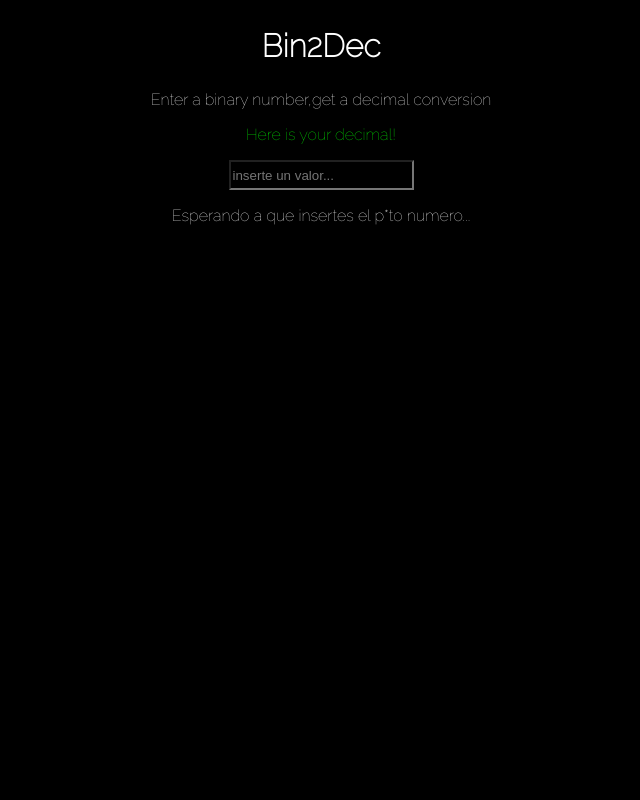
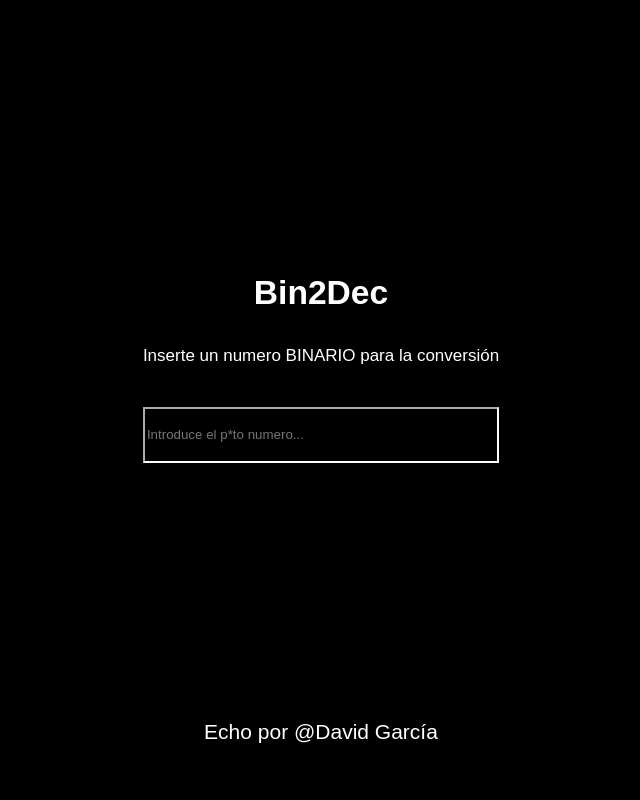
Before and after one commit to Davidgr04/Bin2Dec, a plain HTML site: page index.html in a window 1280 px wide. Shown: the whole page, without its empty margins (319-959 px from the left). Drawn offline with Linux system fonts and the light colour scheme; a web font is replaced by a local one.

Commit message:
1 commit

```diff
--- a/css/style.css
+++ b/css/style.css
@@ -1,17 +1,21 @@
-@import url('https://fonts.googleapis.com/css2?family=Raleway:wght@100&display=swap');
+@import url('https://fonts.googleapis.com/css2?family=Josefin+Sans:wght@100&family=Neucha&family=Roboto+Mono:ital@1&display=swap');
 html {
-    font-size: 16px;
+    font-size: 21px;
 }
 
 
 /* Redimensión de fuente utilizando rem */
 
 p {
-    font-size: 1rem;
+    font-size: 17px;
+    color: white;
+    text-align: center;
 }
 
 h1 {
-    font-size: 3rem;
+    font-size: 30px;
+    text-align: center;
+    color: white;
 }
 
 h2 {
@@ -42,12 +46,14 @@ h6 {
 
 * {
     box-sizing: border-box;
+    font-family: 'Ubuntu', sans-serif;
 }
 
 body {
     margin: 0;
-    font-family: 'Raleway', sans-serif;
     height: 100vh;
+    width: 100vw;
+    background-color: black;
 }
 
 
@@ -64,7 +70,7 @@ body {
 
 .column-1 {
     width: 100%;
-    float: left;
+    height: 100%;
 }
 
 .column-2 {
@@ -100,45 +106,17 @@ body {
 
 /* Otras clases */
 
-.bordes {
-    border: 1px solid black;
-    width: 30%;
-    padding: 2%;
-    border-radius: 20px;
-}
-
-.naranja {
-    background-color: orange;
-}
-
-input,
-select {
-    height: 30px;
-    margin: 5px;
-}
-
-
-/* clase para centrar contenido en horizontal y vertical (lo centra respecto al elemento padre) */
-
-.flex {
-    display: flex;
-    align-items: center;
-    justify-content: center;
-}
-
-p {
+a {
+    text-decoration: none;
     color: white;
 }
 
-#header {
+input {
+    width: 100%;
     background-color: black;
-    text-align: center;
-    height: 100%;
-}
-
-input {
-    -webkit-appearance: none;
-    margin: 0;
+    border-color: white;
+    color: white;
+    height: 7vh;
 }
 
 input[type=number]::-webkit-inner-spin-button,
@@ -149,6 +127,27 @@ input[type=number]::-webkit-outer-spin-button {
 
 input[type=number] {
     -moz-appearance: textfield;
+}
+
+footer {
+    color: white;
+    text-align: center;
+    height: 10vh;
+}
+
+
+/* clase para centrar contenido en horizontal y vertical (lo centra respecto al elemento padre) */
+
+.Centar {
+    text-align: center;
+    color: white;
+}
+
+.flex {
+    display: flex;
+    align-items: center;
+    justify-content: center;
+    height: 90vh;
 }
 
 @media only screen and (max-width: 600px) {
--- a/index.html
+++ b/index.html
@@ -6,21 +6,24 @@
     <meta http-equiv="X-UA-Compatible" content="IE=edge">
     <meta name="viewport" content="width=device-width, initial-scale=1.0">
     <title>Bin2Dec</title>
-    <script src="./js/main.js"></script>
-    <link rel="stylesheet" href="./css/style.css">
+    <link rel="shortcut icon" href="./img/icono.png" type="image/x-icon">
+    <link rel="stylesheet" href="css/style.css">
+    <script src="js/main.js"></script>
 </head>
 
 <body>
-    <div id="header" class="row">
-        <div class="column-1 flex">
-            <div>
-                <h2 style="color: white;">Bin2Dec</h2>
-                <p>Enter a binary number,get a decimal conversion</p>
-                <p style="color: rgb(0, 255, 0);">Here is your decimal!</p>
-                <input style="background-color: black; color: white;" id="binario" type="number" placeholder="inserte un valor..." onkeyup="Bin2Dec()">
-                <p id="decimal">Esperando a que insertes el p*to numero...</p>
-            </div>
+    <div class="flex">
+        <div>
+            <h3 class="Centar" style="color:  white;">Bin2Dec</h3>
+            <p>Inserte un numero BINARIO para la conversión</p>
+            <p style="color: rgb(255, 0, 0);" id="error1"></p>
+            <p style="color: rgb(0, 255, 13);" id="error2"></p>
+            <br>
+            <input type="number" placeholder="Introduce el p*to numero..." id="binario" value="" onkeyup="texto()">
+            <p style="color: white;" id="resultado"></p>
         </div>
+    </div>
+    <footer>Echo por @<a href="https://github.com/Davidgr04">David García</a></footer>
 </body>
 
 </html>
--- a/js/main.js
+++ b/js/main.js
@@ -1,18 +1,33 @@
-function Bin2Dec() {
+function texto() {
+    // Esto es para que los id conecten con el JavaScript
+    var error1 = document.getElementById('error1')
+    var error2 = document.getElementById('error2')
     var binario = document.getElementById('binario').value
-    var resultado = parseInt(binario, 2);
-    var parrafo = document.getElementById('decimal')
-    parrafo.innerHTML = resultado
-    if (parrafo.innerHTML == "NaN") {
-        parrafo.innerHTML = "Sigo esperando..."
+    var resultado = document.getElementById('resultado')
+        // Esto es para que se transforme el numero a binario
+    resultado.innerHTML = parseInt(binario, 2);
+    // Esto es para que coja el ultimo valor
+    var ultimodigito = binario.charAt(binario.length - 1)
+    if (ultimodigito == 0 || ultimodigito == 1) {
+        error2.innerHTML = 'Aqui esta tu conversion'
+        error1.innerHTML = ''
+    } else {
+        resultado.innerHTML = 'Esperando a que pongas tu binario...'
     }
-    var ultimodigito = substr(-1)
-    if (ultimodigito == 0) {
-        //binario
-    } else {
-        parrafo.innerHTML = "Esto no es un numero binario BOBO"
+    if (binario == '') {
+        procesando.innerHTML = ''
     }
-
-
-
+    // Configuración de errores
+    if (ultimodigito >> 1 || ultimodigito >> 9999) {
+        error1.innerHTML = 'Has intruducio un numero no binario, introduce una serie de 1 y 0'
+        error2.innerHTML = ''
+    }
+    if (ultimodigito == '') {
+        error1.innerHTML = ''
+        error2.innerHTML = ''
+    }
+    // Para que en vez de NaN ponga Sigo esperando... (nose pork no va xd)
+    if (resultado.innerHTML == "NaN") {
+        resultado.innerHTML = "Sigo esperando..."
+    }
 }
```
